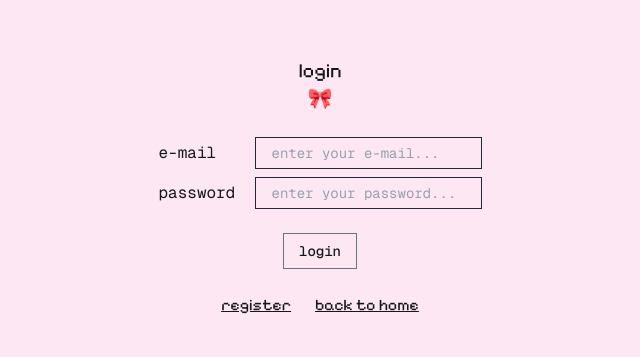
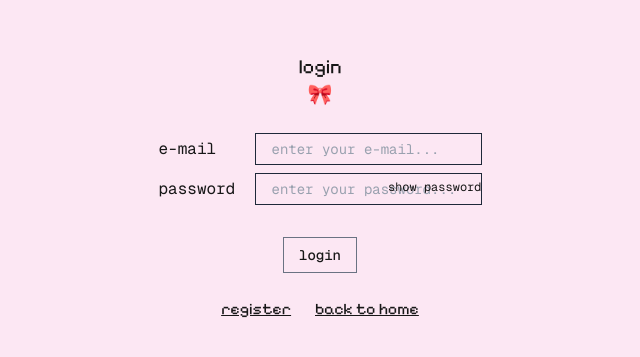
Before and after one commit to ideliamn/pinkpocketjournal, a Next.js app: page /login in a window 1280 px wide. Shown: the part 213-570 px from the top of the page, without its empty margins (320-960 px from the left). Built offline with nearby package versions, Linux system fonts and the light colour scheme; no server answers.

Commit message:
add login

```diff
--- a/app/(full-width-page)/(auth)/login/page.tsx
+++ b/app/(full-width-page)/(auth)/login/page.tsx
@@ -3,6 +3,11 @@ import { Geist_Mono, Pixelify_Sans } from "next/font/google";
 import Input from "../../../components/form/input/InputField";
 import Button from "../../../components/ui/button/Button";
 import Link from "next/link";
+import { useAuth } from "../../../context/AuthContext";
+import { useState } from "react";
+import { useRouter } from "next/navigation";
+import Loading from "../../../components/common/Loading";
+import ModalFailed from "../../../components/modals/ModalFailed";
 
 const pixelify = Pixelify_Sans({
     subsets: ["latin"],
@@ -15,8 +20,35 @@ const geistMono = Geist_Mono({
 });
 
 export default function Login() {
+    const router = useRouter();
+    const { signIn } = useAuth()
+    const [loading, setLoading] = useState(false);
+    const [email, setEmail] = useState("");
+    const [password, setPassword] = useState("");
+    const [showPassword, setShowPassword] = useState(false);
+    const [openModalFailed, setOpenModalFailed] = useState(false);
+    const closeModalFailed = () => { setOpenModalFailed(false) };
+    const [failedMessage, setFailedMessage] = useState<string>("");
+
+    const handleLogin = async (e: React.FormEvent) => {
+        console.log("login")
+        setLoading(true);
+        e.preventDefault();
+
+        const { error } = await signIn(email, password)
+
+        if (error) {
+            setLoading(false);
+            setFailedMessage(error.message ?? "Gagal login, silakan coba lagi");
+            setOpenModalFailed(true);
+        } else {
+            router.push("/dashboard")
+        }
+    };
+
     return (
         <main className="flex flex-col h-screen items-center justify-center bg-pink-100 space-y-6">
+            {loading && <Loading />}
             <div>
                 <h1 className={`flex items-center justify-center ${pixelify.className} text-xl`}>
                     login
@@ -26,6 +58,7 @@ export default function Login() {
                 </h1>
             </div>
             <div>
+                <form onSubmit={handleLogin}>
                     <div className="gap-6 space-y-6">
                         <div className="space-y-2">
                             <div className="flex gap-4 items-center">
@@ -33,7 +66,7 @@ export default function Login() {
                                     e-mail
                                 </div>
                                 <div className="flex-1">
-                                <Input name="email" type="text" placeholder="enter your e-mail..." className={`flex ${geistMono.className} text-s w-full`} onChange={() => { console.log("email") }} />
+                                    <Input name="email" type="text" placeholder="enter your e-mail..." className={`flex ${geistMono.className} text-s w-full`} onChange={(e) => setEmail(e.target.value)} />
                                 </div>
                             </div>
                             <div className="flex gap-4 items-center">
@@ -41,12 +74,26 @@ export default function Login() {
                                     password
                                 </div>
                                 <div className="flex-1">
-                                <Input name="email" type="text" placeholder="enter your password..." className={`flex ${geistMono.className} text-s`} onChange={() => { console.log("password") }} />
+                                    <Input name="email" type={showPassword ? "text" : "password"} placeholder="enter your password..." className={`flex ${geistMono.className} text-s`} onChange={(e) => setPassword(e.target.value)} />
                                 </div>
+                            </div>
+                            <div className="flex gap-4 items-end justify-end">
+                                <span
+                                    onClick={() => setShowPassword(!showPassword)}
+                                    className="absolute z-30 -translate-y-1/2 cursor-pointer top-1/2"
+                                >
+                                    {showPassword ? (
+                                        // <EyeIcon className="fill-gray-500 dark:fill-gray-400" />
+                                        <span className={`flex ${geistMono.className} text-xs hover:underline`}>hide password</span>
+                                    ) : (
+                                        // <EyeCloseIcon className="fill-gray-500 dark:fill-gray-400" />
+                                        <span className={`flex ${geistMono.className} text-xs hover:underline`}>show password</span>
+                                    )}
+                                </span>
                             </div>
                         </div>
                         <div className="flex items-center justify-center">
-                        <Button size="sm" variant="outline" className={`${geistMono.className} text-s`} onClick={() => { console.log("login") }}>
+                            <Button size="sm" variant="outline" className={`${geistMono.className} text-s cursor-pointer hover:underline hover:text-pink-600`}>
                                 login
                             </Button>
                         </div>
@@ -59,7 +106,18 @@ export default function Login() {
                             </h1>
                         </div>
                     </div>
+                </form>
             </div>
+            {
+                openModalFailed && (
+                    <ModalFailed
+                        isOpen={openModalFailed}
+                        onClose={closeModalFailed}
+                        message={failedMessage}
+                        title="Gagal Login"
+                    />
+                )
+            }
         </main >
     );
 }
```
Lines whose indentation alone changed are shown as unchanged.
